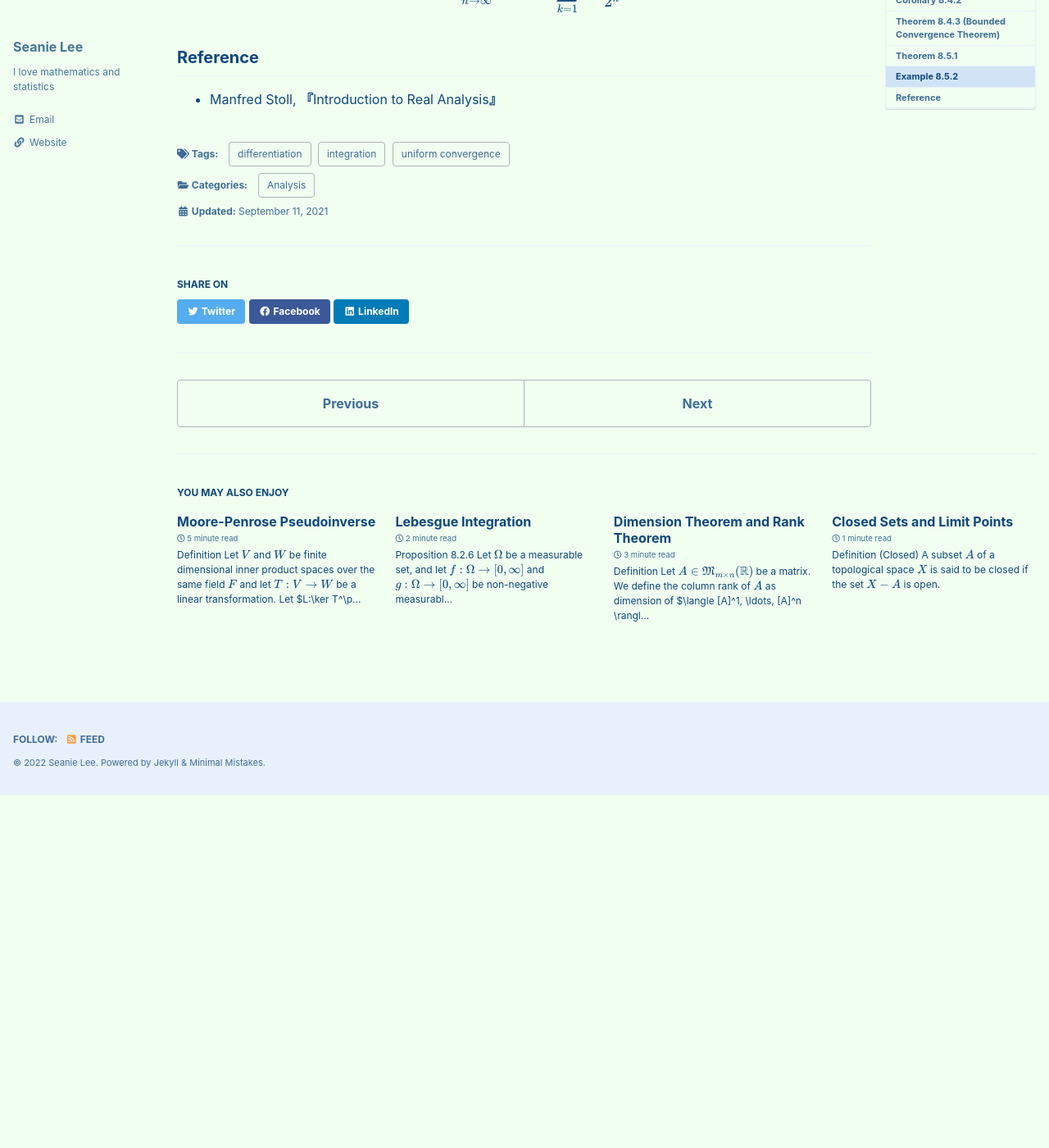
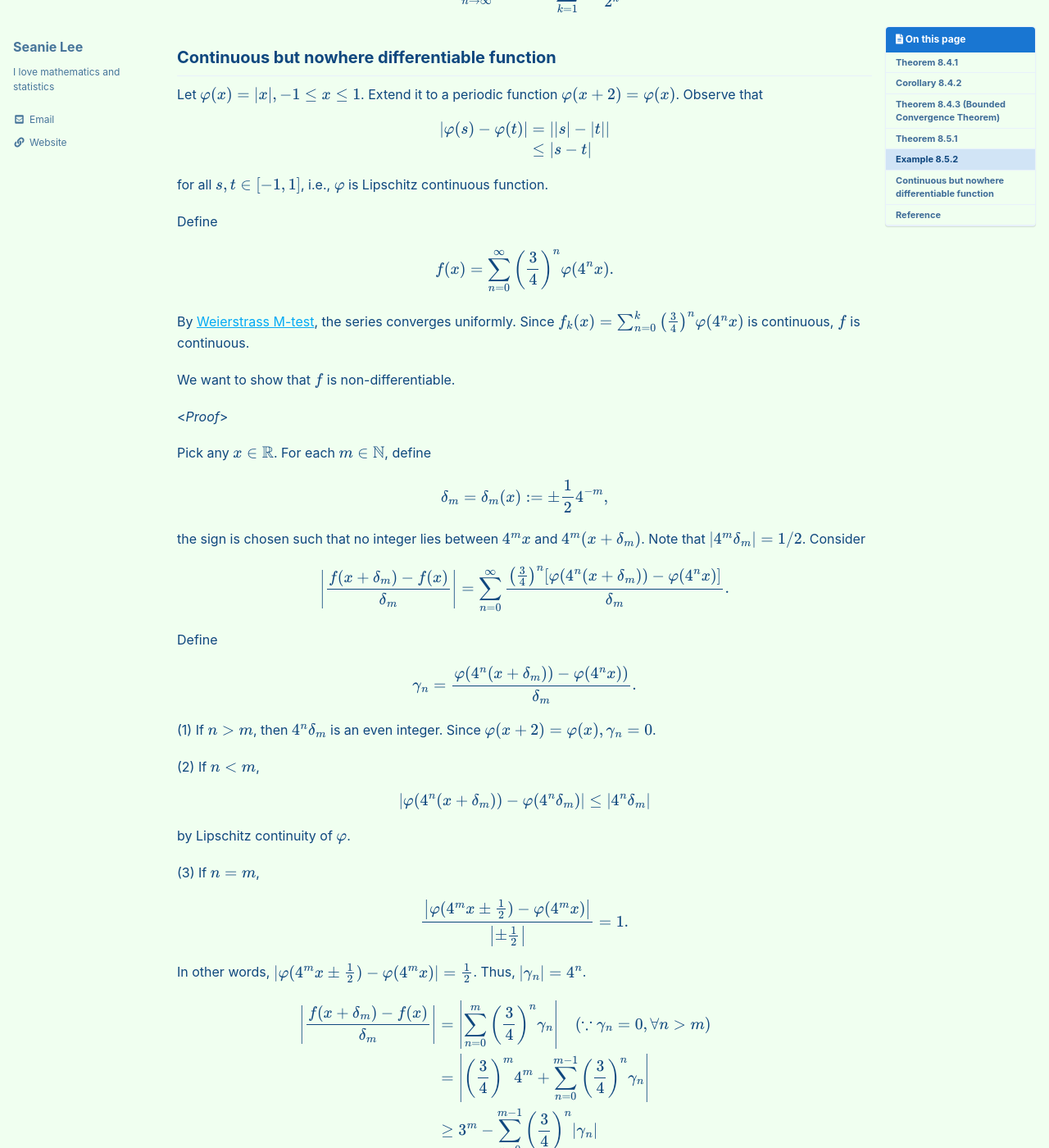
Before and after one commit to seanie12/blog, a Jekyll site: the page built from _posts/2021-09-11-uniform-convergence-integration.md, in a window 1280 px wide and 1400 px high, scrolled down 4232 px. Shown: the whole window at 82% size. Built offline with Jekyll 4.4.1, drawn with Linux system fonts in a browser that asks for light colours; cached includes are drawn as plain includes; formulas are drawn with MathJax 3; before the commit the page ends 5202 px from its top, so only the background shows below that; some of the changed text lies outside the part shown.

Commit message:
Update 2021-09-11-uniform-convergence-integration.md

```diff
--- a/_posts/2021-09-11-uniform-convergence-integration.md
+++ b/_posts/2021-09-11-uniform-convergence-integration.md
@@ -261,30 +261,91 @@ S^\prime(x) = \lim_{n\to\infty}S^\prime_n(x) = \sum_{k=1}^\infty \frac{k \cos kx
 \end{align*}
 $$
 
+## Continuous but nowhere differentiable function
+Let $\varphi(x) = \lvert x \rvert, -1\leq x \leq 1$. Extend it to a periodic function $\varphi(x+2) = \varphi(x)$. Observe that
 
 
+$$
+\begin{align*}
+\lvert \varphi(s) - \varphi(t) \rvert &= \lvert \lvert s \rvert - \lvert t\rvert \rvert \\
+&\leq \lvert s- t\rvert
+\end{align*}
+$$
 
 
+for all $s,t \in [-1,1]$, i.e., $\varphi$ is Lipschitz continuous function.
+
+Define
+
+$$
+\begin{align*}
+f(x) = \sum_{n=0}^\infty \left( \frac{3}{4}\right)^n \varphi(4^nx).
+\end{align*}
+$$
+
+By [Weierstrass M-test](https://seanie12.github.io/blog/analysis/pointwise-uniform-convergence/#theorem-827-weierstrass-m-test), the series converges uniformly. Since $f_k(x) = \sum_{n=0}^k\left(\frac{3}{4}\right)^n\varphi(4^nx)$ is continuous, $f$ is continuous.
+
+We want to show that $f$ is non-differentiable.
+
+<*Proof*>
+
+Pick any $x\in\mathbb{R}$. For each $m\in\mathbb{N}$, define
+
+$$\begin{align*}
+\delta_m = \delta_m(x) := \pm\frac{1}{2}4^{-m},
+\end{align*}
+$$
+
+the sign is chosen such that no integer lies between $4^mx$ and $4^m(x+\delta_m)$. Note that $\lvert 4^m\delta_m\rvert = 1/2$. Consider
 
 
+$$\begin{align*}
+\left\lvert \frac{f(x+\delta_m) -f(x)}{\delta_m} \right\rvert &=\sum_{n=0}^\infty \frac{\left(\frac{3}{4}\right)^n[\varphi(4^n(x+\delta_m))-\varphi(4^nx)]}{\delta_m}.
+\end{align*}
+$$
+
+Define
 
 
+$$\begin{align*}
+\gamma_n = \frac{\varphi(4^n(x+\delta_m))-\varphi(4^nx))}{\delta_m}.
+\end{align*}
+$$
+
+(1) If $n>m$, then $4^n\delta_m$ is an even integer. Since $\varphi(x+2)=\varphi(x), \gamma_n=0$.
+
+(2) If $n<m$,
+
+$$\begin{align*}
+\lvert \varphi(4^n(x+\delta_m))-\varphi(4^n\delta_m)\rvert \leq \lvert 4^n\delta_m\rvert
+\end{align*}
+$$
+
+by Lipschitz continuity of $\varphi$.
+
+(3) If $n=m$,
+
+$$\begin{align*}
+\frac{\left\lvert \varphi(4^mx\pm \frac{1}{2})-\varphi(4^mx)\right\rvert}{\left\lvert\pm\frac{1}{2}\right\rvert} =1.
+\end{align*}
+$$
+
+In other words, $\lvert \varphi(4^mx\pm \frac{1}{2})-\varphi(4^mx)\rvert = \frac{1}{2}$. Thus, $\lvert \gamma_n\rvert = 4^n$.
 
 
+$$\begin{align*}
+\left\lvert \frac{f(x+\delta_m) -f(x)}{\delta_m}\right\rvert &=\left\lvert \sum_{n=0}^m \left(\frac{3}{4} \right)^n \gamma_n\right\rvert \quad (\because  \gamma_n=0, \forall n >m) \\
+&=\left\lvert \left(\frac{3}{4}\right)^m4^m + \sum_{n=0}^{m-1}\left(\frac{3}{4}\right)^n \gamma_n\right\rvert \\
+&\geq 3^m -\sum_{n=0}^{m-1}\left(\frac{3}{4}\right)^n \lvert \gamma_n\rvert \\
+&\geq 3^m - \sum_{n=0}^{m-1}\left(\frac{3}{4}\right)^n 4^n \quad (\because \vert\gamma \rvert \leq 4^n, \forall n <m) \\
+&=3^m -\frac{3^m-1}{2} \\
+&=\frac{1}{2}(3^m+1)
+\end{align*}
+$$
 
+$\therefore f$ is nowhere differentiable.
 
-
-
-
-
-
-
-
-
-
-
-
-
+$$\tag*{$\square$}$$
 
 
 
```
